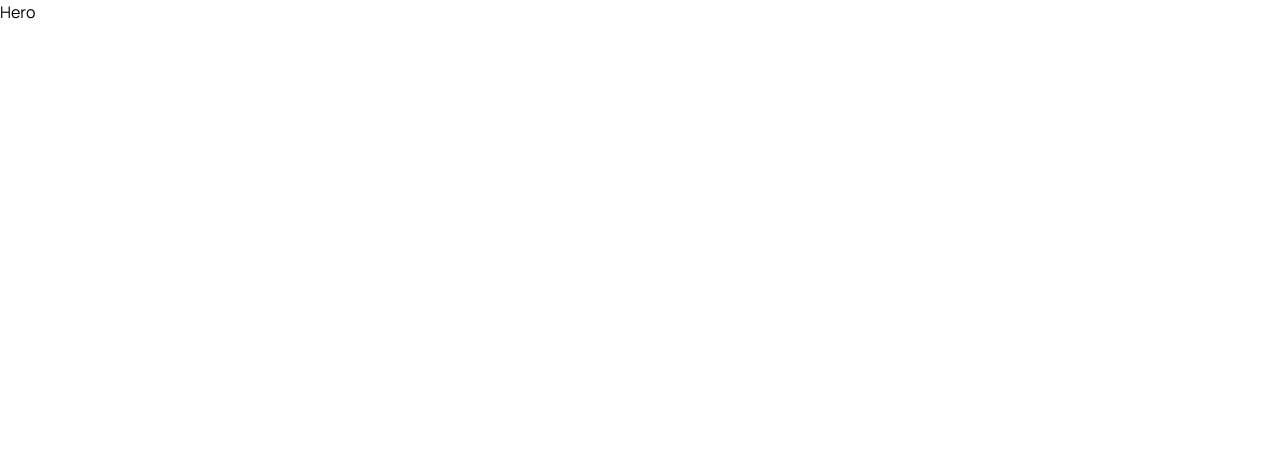
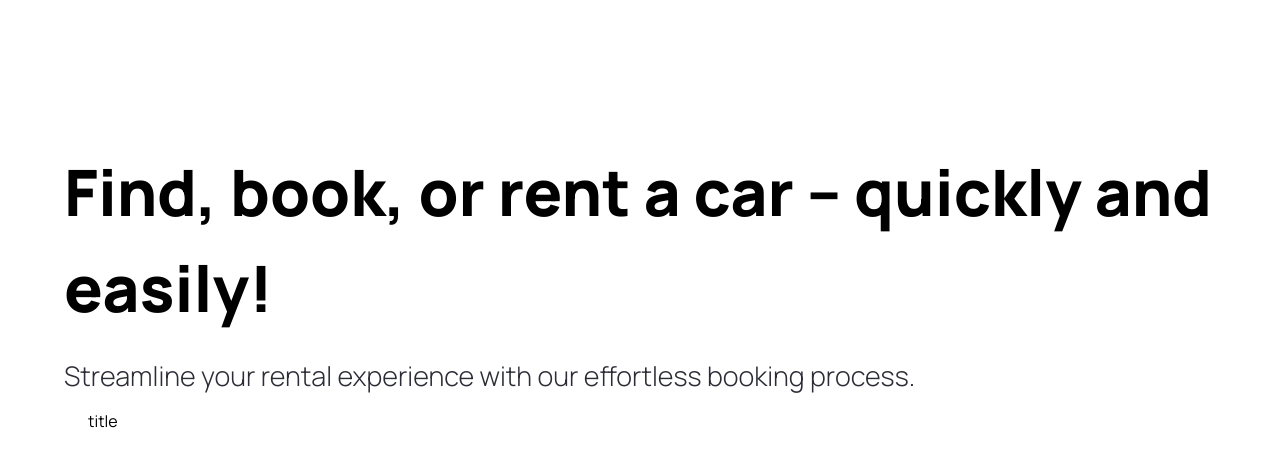
Before and after one commit to rosmildoLopes/car-app, a Next.js app: page / in a window 1280 px wide. Shown: the top 466 px of the page. Built offline with nearby package versions, Linux system fonts and the light colour scheme.

Commit message:
hero title,subtitle and button

```diff
--- /dev/null
+++ b/components/CustomButton.tsx
@@ -0,0 +1,20 @@
+"use client";
+
+import Image from 'next/image'
+
+const CustomButton = () => {
+  return (
+    <button
+    disabled={false}
+    type={'button'}
+    className={`custom-btn`}
+    onClick={() => {} }>
+
+      <span className={`flex-1`}>
+        title
+      </span>
+    </button>
+  )
+}
+
+export default CustomButton
--- a/components/Hero.tsx
+++ b/components/Hero.tsx
@@ -1,10 +1,21 @@
 import React from 'react'
 import Image from 'next/image'
+import CustomButton from './CustomButton'
 
 
 const Hero = () => {
   return (
-    <div>Hero</div>
+    <div className='hero'>
+      <div className='flex-1 pt-36 padding-x'>
+        <h1 className='hero__title'>
+          Find, book, or rent a car -- quickly and easily!
+        </h1>
+
+        <p className='hero__subtitle'>Streamline your rental experience with our effortless booking process.</p>
+
+        <CustomButton />
+      </div>
+    </div>
   )
 }
 
--- a/components/index.ts
+++ b/components/index.ts
@@ -1,6 +1,8 @@
 import Hero from './Hero'
+import CustomButton from './CustomButton'
 
 
 export {
-  Hero
+  Hero,
+  CustomButton
 }
```
